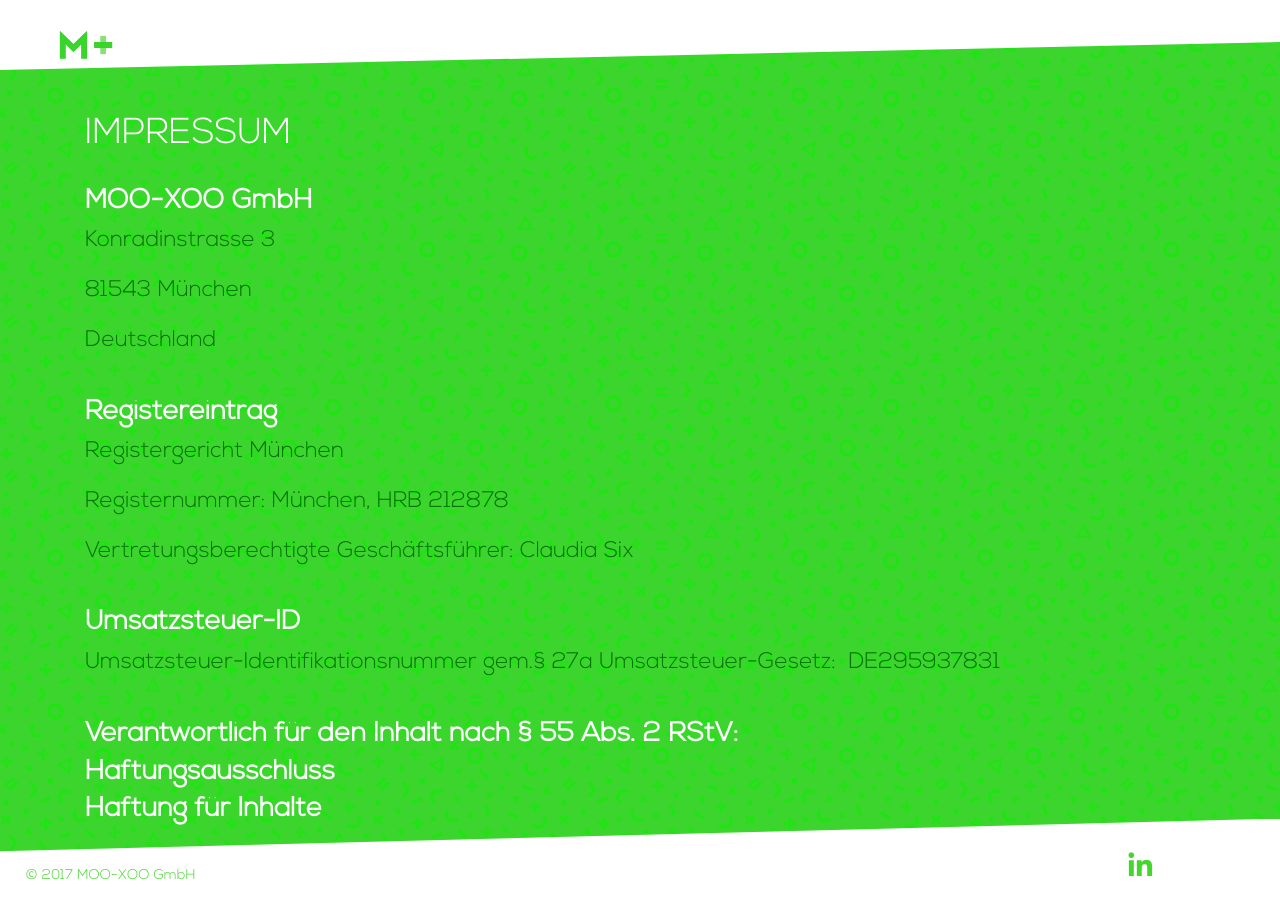
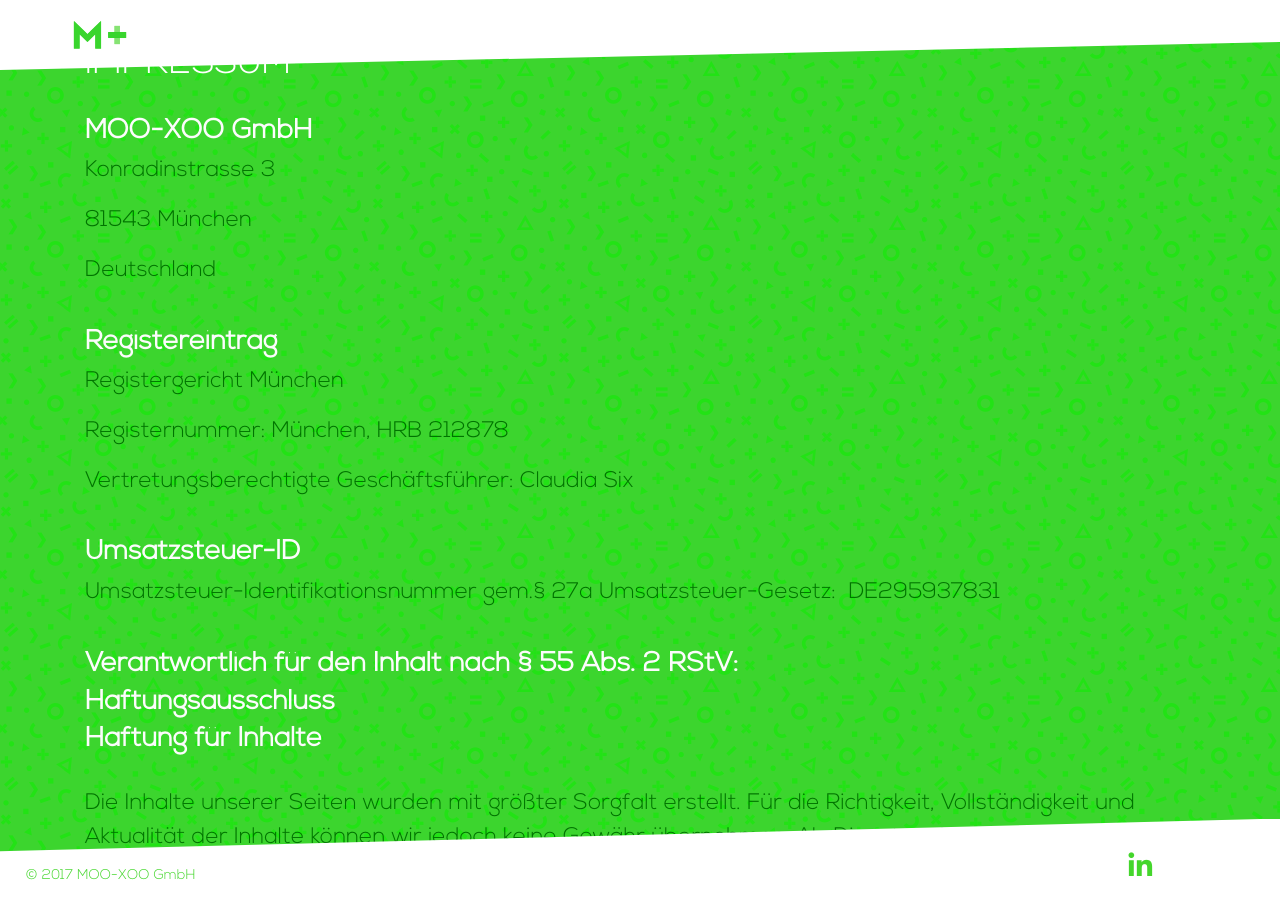
Before and after one commit to MOO-XOO/moo-xoo.github.io, a Jekyll site: the page built from impressum.html, in a window 1280 px wide and 900 px high. Built offline with Jekyll 4.4.1, drawn with Linux system fonts in a browser that asks for light colours; nearby versions of some CDN libraries.

Commit message:
Fix Navbar

```diff
--- a/assets/css/index.scss
+++ b/assets/css/index.scss
@@ -16,17 +16,20 @@
   mix-blend-mode: soft-light;
 }
 
-.overflow-block{
+.overflow-block {
   width:  100vw;
   height: 100vh;
   position: fixed;
 }
 
-.navbar{
+.navbar-mooxoo {
   box-shadow: 0 1px 5px 0 rgba(0,0,0,0.07),0 1px 0 0 rgba(0,0,0,0.03);
   background: white;
   transition: all 0.3s ease;
   height: 70px;
+  width: 100vw;
+  position: fixed;
+  top: 0px;
   padding: 0px 30px;
   display: flex;
   align-items: center;
@@ -52,6 +55,7 @@
   margin-top: 5vh;
   margin-bottom: 10vh;
   font-family: Nexa;
+
   h1{
     font-size: 4vmin;
     color: $white-fff;
--- a/impressum.html
+++ b/impressum.html
@@ -3,7 +3,7 @@
 title: Impressum
 ---
 
-<div class="navbar">
+<div class="navbar-mooxoo">
   <a class="navbar-brand" href="/index">
     <img alt="Brand" src="/assets/images/M+FULL_COLOR_social_logo.png">
   </a>
```
